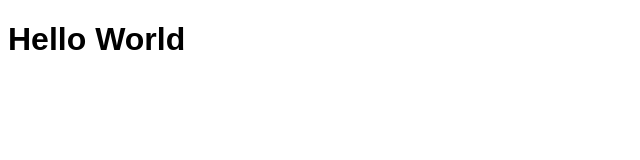
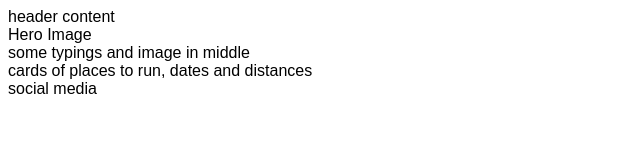
Before and after one commit to GeorgeHazaka/Love-Running, a plain HTML site: page index.html in a window 1280 px wide. Shown: the whole page, without its empty margins (0-640 px from the left). Drawn offline with Linux system fonts and the light colour scheme.

Commit message:
add core structure to home page

```diff
--- a/index.html
+++ b/index.html
@@ -11,6 +11,10 @@
     <title>Document</title>
 </head>
 <body>
-    <h1>Hello World</h1>
+    <header>header content</header>
+    <section>Hero Image</section>
+    <section>some typings and image in middle</section>
+    <section>cards of places to run, dates and distances</section>
+    <footer>social media</footer>
 </body>
 </html>
```
